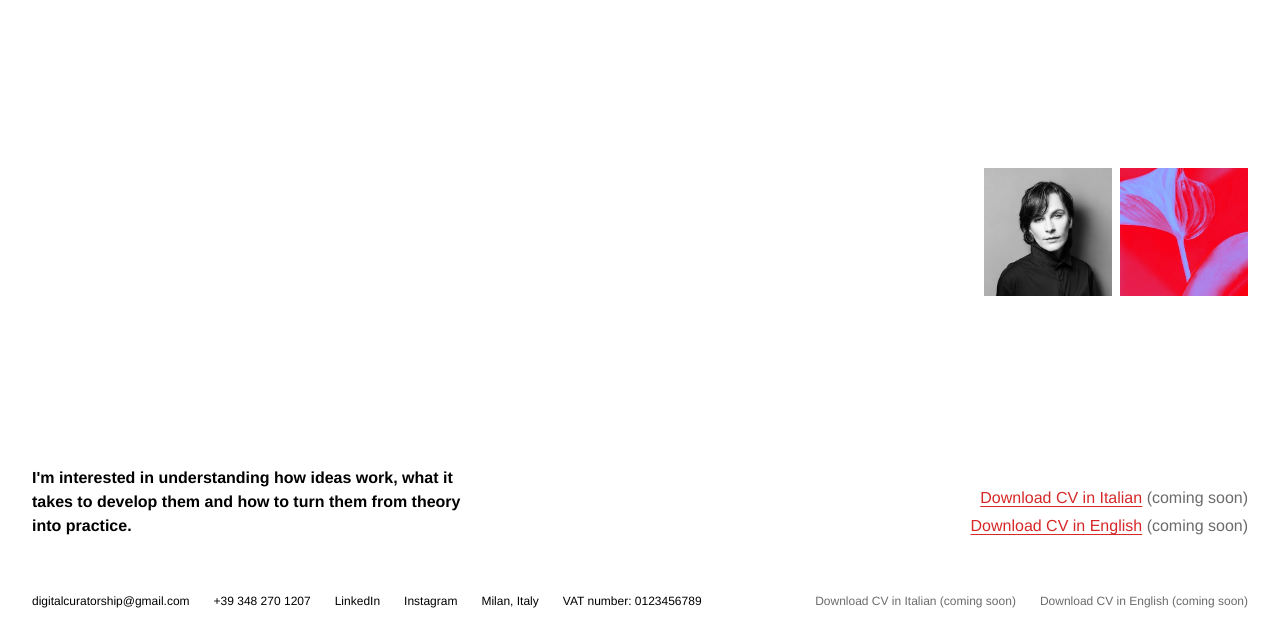
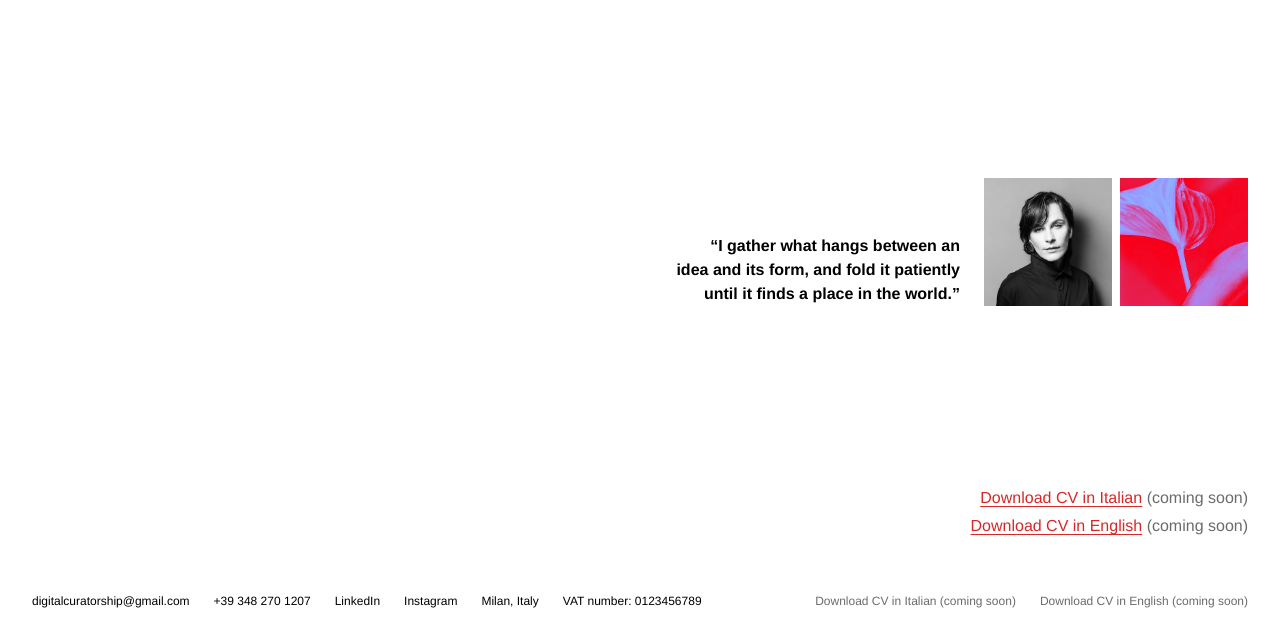
Before and after one commit to jekaterina-studio/portfolio, an Astro site: page /en in a window 1280 px wide. Shown: the part 176-800 px from the top of the page. Built offline with nearby package versions, Linux system fonts and the light colour scheme; Astro itself is replaced by a stand-in of ours.

Commit message:
Home: quote beside the tiles, aligned right; draft personal quote (pending approval)
Co-Authored-By: Claude Opus 5.5 <noreply@anthropic.com>
Claude-Session: https://claude.ai/code/session_01B7KowTEw4xtxhjSX8a81SA

```diff
--- a/src/content/pages/home/en.yaml
+++ b/src/content/pages/home/en.yaml
@@ -1,6 +1,9 @@
 role: project and communication coordinator
 fields: Communication · Project Development · Cultural and Creative Projects · Events and Brand Activations
-statement: I'm interested in understanding how ideas work, what it takes to develop them and how to turn them from theory into practice.
+# Previous approved statement (restore if preferred):
+# statement: I'm interested in understanding how ideas work, what it takes to develop them and how to turn them from theory into practice.
+# Draft quote proposed at the owner's request, pending approval:
+statement: "I gather what hangs between an idea and its form, and fold it patiently until it finds a place in the world."
 # Two small square tiles on the home page (files in src/assets/images/site/)
 tiles:
 - image: home-portrait-jekaterina-kanevskaja.jpg
--- a/src/content/pages/home/it.yaml
+++ b/src/content/pages/home/it.yaml
@@ -1,6 +1,9 @@
 role: Project and Communication Coordinator
 fields: Communication · Project Development · Cultural and Creative Projects · Events and Brand Activations
-statement: Mi interessa capire come funzionano le idee, cosa serve per svilupparle e come portarle dalla teoria alla pratica.
+# Previous approved statement (restore if preferred):
+# statement: Mi interessa capire come funzionano le idee, cosa serve per svilupparle e come portarle dalla teoria alla pratica.
+# Draft quote proposed at the owner's request, pending approval:
+statement: "Raccolgo ciò che resta sospeso tra un'idea e la sua forma, e lo piego con pazienza finché non trova un posto nel mondo."
 # Two small square tiles on the home page (files in src/assets/images/site/)
 tiles:
 - image: home-portrait-jekaterina-kanevskaja.jpg
--- a/src/pages/[...locale]/index.astro
+++ b/src/pages/[...locale]/index.astro
@@ -21,13 +21,14 @@ const tiles = (page.tiles ?? [])
     <p class="home__role">{page.role}</p>
     <p class="home__fields muted">{page.fields}</p>
   </div>
-  <div class="home__tiles">
-    {tiles.map((t) => (
-      <Image src={t.src!} alt={t.alt} widths={[200, 373].filter((w) => w <= t.src!.width)} sizes="8rem" loading="eager" class="home__tile" />
-    ))}
-  </div>
-  <div class="home__outro">
-    <p class="home__statement">{page.statement}</p>
+  <!-- Quote next to the two tiles, aligned right (owner request) -->
+  <div class="home__feature">
+    <blockquote class="home__quote"><p>“{page.statement}”</p></blockquote>
+    <div class="home__tiles">
+      {tiles.map((t) => (
+        <Image src={t.src!} alt={t.alt} widths={[200, 373].filter((w) => w <= t.src!.width)} sizes="8rem" loading="eager" class="home__tile" />
+      ))}
+    </div>
   </div>
   <!-- CV downloads as a right-aligned list, underlined in red (owner request) -->
   <ul class="home__cv">
@@ -42,7 +43,7 @@ const tiles = (page.tiles ?? [])
 
 <style>
   /* One screen on desktop: the space between the fixed header and footer.
-     Name at the top left, two small square tiles on the right in the middle, statement at the bottom left. */
+     Name at the top left; quote and two small square tiles on the right in the middle; CV links bottom right. */
   :global(main.home) {
     height: 100dvh;
     min-height: 0;
@@ -50,32 +51,32 @@ const tiles = (page.tiles ?? [])
     grid-template-columns: minmax(0, 1fr) minmax(0, 1fr);
     grid-template-rows: auto 1fr auto;
   }
-  .home__intro, .home__outro { grid-column: 1; }
-  .home__intro { grid-row: 1; }
-  .home__outro { grid-row: 3; }
+  .home__intro { grid-column: 1; grid-row: 1; }
   .home__name { font-size: var(--fs-h1); }
   .home__role { margin-top: var(--space-1); }
   .home__fields { margin-top: var(--space-1); font-size: var(--fs-small); }
-  .home__statement { max-width: 28rem; font-weight: 700; }
   /* CV downloads bottom right, as a right-aligned list (owner request) */
   .home__cv { grid-column: 2; grid-row: 3; align-self: end; justify-self: end; text-align: right; list-style: none; }
   .home__cv li + li { margin-top: var(--space-1); }
   .home__cv a, .home__cv-item { color: var(--color-accent); text-decoration: underline; text-underline-offset: 0.2em; }
 
-  .home__tiles {
+  .home__feature {
+    grid-column: 1 / -1;
+    grid-row: 2;
     align-self: center;
-    grid-column: 2;
-    grid-row: 2;
     justify-self: end;
     display: flex;
-    gap: var(--space-2);
-    padding: var(--space-4) 0;
+    align-items: flex-end;
+    gap: var(--space-4);
   }
+  .home__quote { margin: 0; max-width: 21rem; text-align: right; font-weight: 700; text-wrap: balance; }
+  .home__tiles { display: flex; gap: var(--space-2); flex-shrink: 0; }
   .home__tiles :global(.home__tile) { width: 8rem; height: 8rem; object-fit: cover; }
 
   @media (max-width: 47.99rem), (max-height: 31.25rem) {
     :global(main.home) { height: auto; display: block; }
-    .home__tiles { padding: var(--space-5) 0; justify-content: flex-end; }
+    .home__feature { flex-direction: column-reverse; align-items: flex-end; padding: var(--space-5) 0; }
+    .home__tiles { justify-content: flex-end; }
     .home__cv { margin-top: var(--space-5); text-align: right; }
     .home__tiles :global(.home__tile) { width: calc((100% - var(--space-2)) / 2); height: auto; max-width: 8rem; aspect-ratio: 1 / 1; }
   }
```
